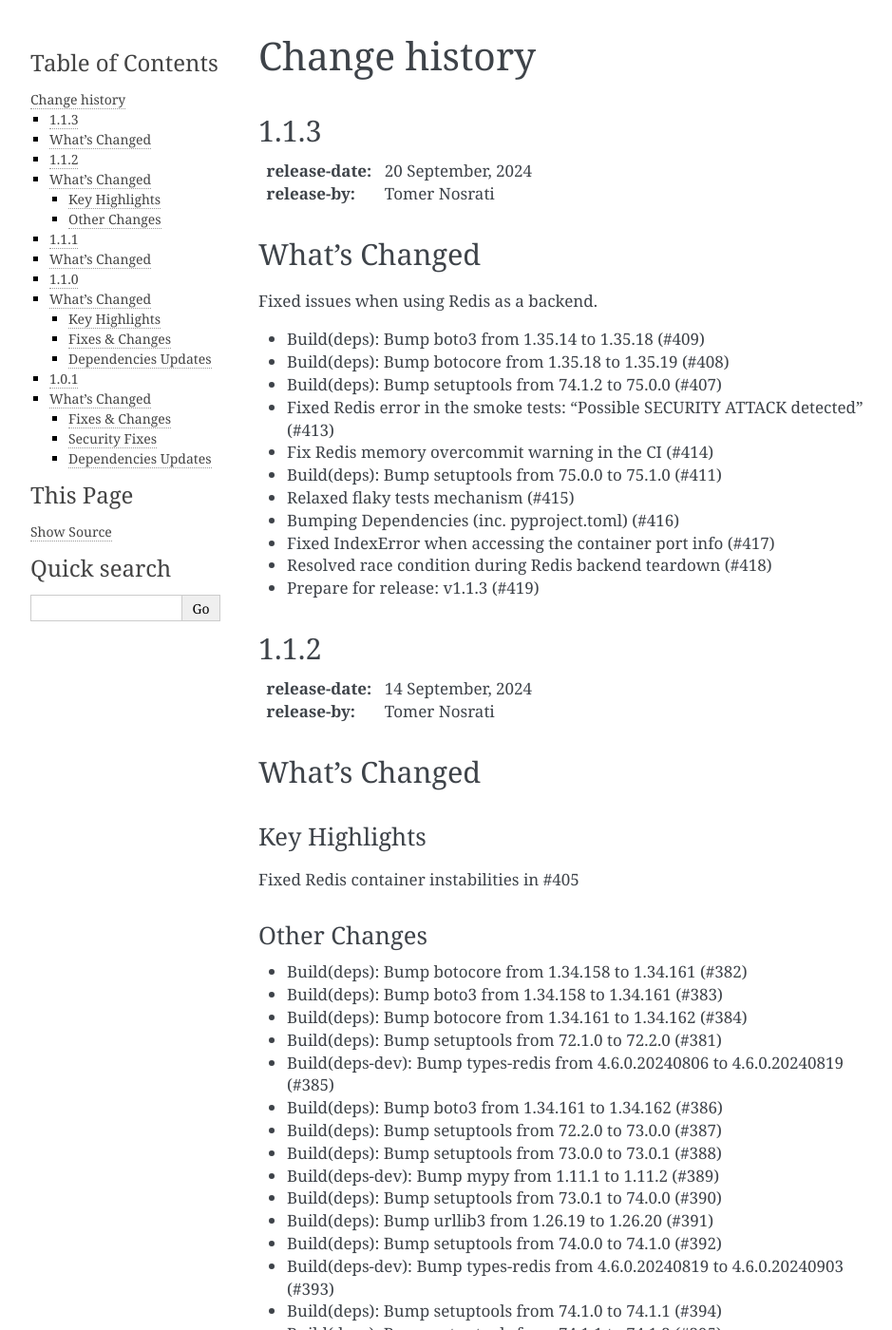
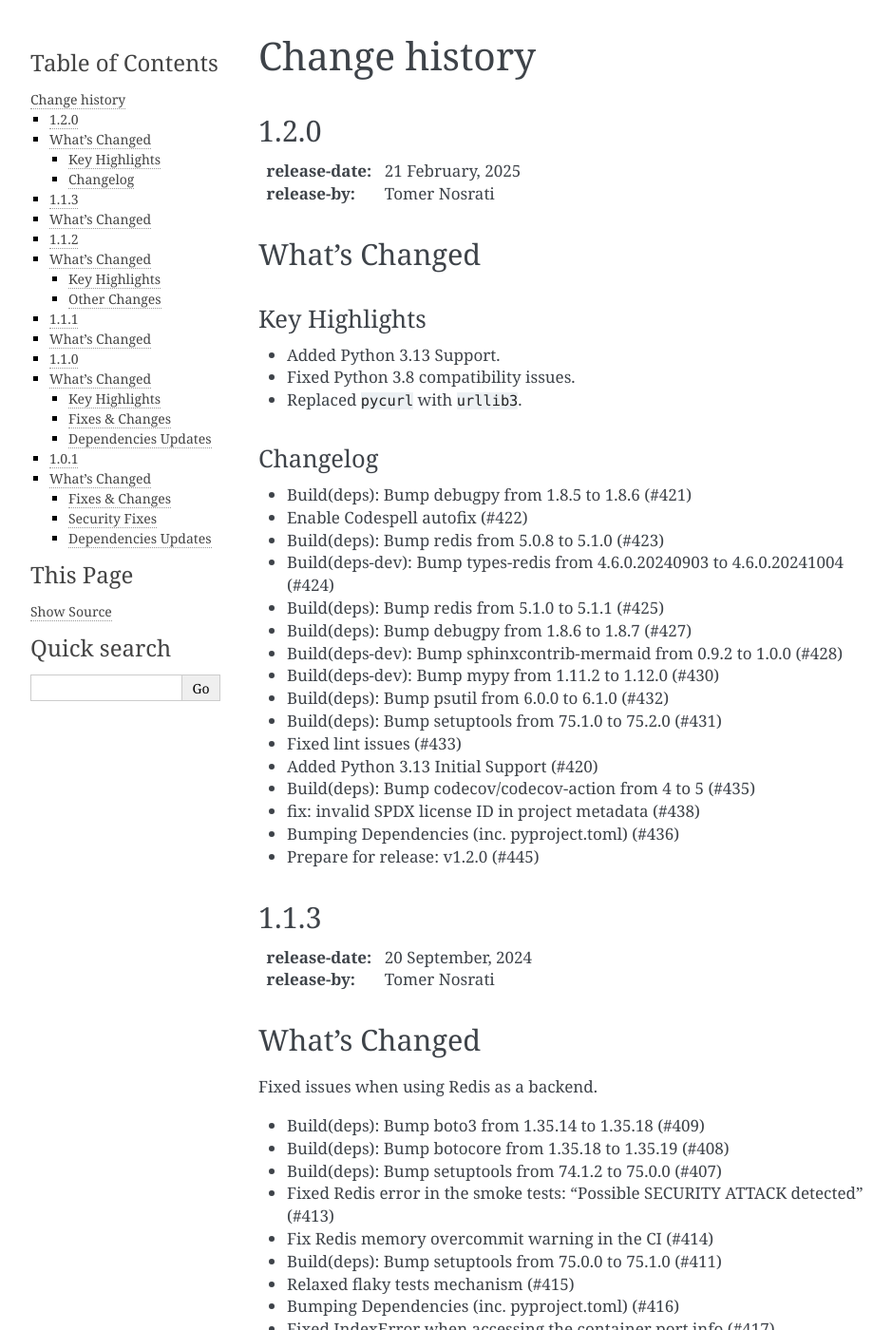
Before and after one commit to celery/pytest-celery, a Sphinx documentation site: the page built from docs/changelog.rst, in a window 1280 px wide and 1400 px high. Shown: the whole window at 95% size, without its empty margins (148-1087 px from the left). Built offline with Sphinx 7.4.7, drawn with Linux system fonts in a browser that asks for light colours; cross-references to code outside the pages are shown as plain code.

Commit message:
Prepare for release: v1.2.0 (#445)
* Added changelog for v1.2.0

* Bump version: 1.1.3 → 1.2.0

* Changed year 2024 -> 2025

* Fixed missing version bumps

* Fix version in conf.py

```diff
--- a/Changelog.rst
+++ b/Changelog.rst
@@ -3,6 +3,41 @@
 ================
  Change history
 ================
+
+.. _version-1.2.0:
+
+1.2.0
+=====
+:release-date: 21 February, 2025
+:release-by: Tomer Nosrati
+
+What's Changed
+==============
+
+Key Highlights
+--------------
+- Added Python 3.13 Support.
+- Fixed Python 3.8 compatibility issues.
+- Replaced :pypi:`pycurl` with :pypi:`urllib3`.
+
+Changelog
+---------
+- Build(deps): Bump debugpy from 1.8.5 to 1.8.6 (#421)
+- Enable Codespell autofix (#422)
+- Build(deps): Bump redis from 5.0.8 to 5.1.0 (#423)
+- Build(deps-dev): Bump types-redis from 4.6.0.20240903 to 4.6.0.20241004 (#424)
+- Build(deps): Bump redis from 5.1.0 to 5.1.1 (#425)
+- Build(deps): Bump debugpy from 1.8.6 to 1.8.7 (#427)
+- Build(deps-dev): Bump sphinxcontrib-mermaid from 0.9.2 to 1.0.0 (#428)
+- Build(deps-dev): Bump mypy from 1.11.2 to 1.12.0 (#430)
+- Build(deps): Bump psutil from 6.0.0 to 6.1.0 (#432)
+- Build(deps): Bump setuptools from 75.1.0 to 75.2.0 (#431)
+- Fixed lint issues (#433)
+- Added Python 3.13 Initial Support (#420)
+- Build(deps): Bump codecov/codecov-action from 4 to 5 (#435)
+- fix: invalid SPDX license ID in project metadata (#438)
+- Bumping Dependencies (inc. pyproject.toml) (#436)
+- Prepare for release: v1.2.0 (#445)
 
 .. _version-1.1.3:
 
--- a/README.rst
+++ b/README.rst
@@ -1,7 +1,7 @@
 
 |build-status| |coverage| |license| |semgrep| |pyversion| |pyimp| |ocbackerbadge| |ocsponsorbadge| |poetry|
 
-:Version: 1.1.3
+:Version: 1.2.0
 :Web: https://pytest-celery.readthedocs.io/en/latest/
 :Download: https://pypi.org/project/pytest-celery/
 :Source: https://github.com/celery/pytest-celery/
--- a/docs/conf.py
+++ b/docs/conf.py
@@ -4,14 +4,14 @@ config = conf.build_config(
     "pytest_celery",
     __file__,
     project="pytest_celery",
-    version_dev="1.1",
-    version_stable="1.0",
+    version_dev="1.2",
+    version_stable="1.1",
     canonical_url="https://pytest-celery.readthedocs.io/",
     webdomain="pytest-celery.readthedocs.io",
     github_project="celery/pytest-celery",
     author="Tomer Nosrati",
     author_name="Tomer Nosrati",
-    copyright="2024",
+    copyright="2025",
     publisher="Celery Project",
     html_logo="images/celery_512.png",
     html_favicon="images/favicon.ico",
--- a/docs/copyright.rst
+++ b/docs/copyright.rst
@@ -9,7 +9,7 @@ by Tomer Nosrati
 
 .. |copy| unicode:: U+000A9 .. COPYRIGHT SIGN
 
-Copyright |copy| 2024, Tomer Nosrati.
+Copyright |copy| 2025, Tomer Nosrati.
 
 All rights reserved. This material may be copied or distributed only
 subject to the terms and conditions set forth in the `Creative Commons
--- a/pyproject.toml
+++ b/pyproject.toml
@@ -62,7 +62,7 @@ description = "Pytest plugin for Celery"
 homepage = "https://github.com/celery/pytest-celery"
 license = "BSD-3-Clause"
 name = "pytest-celery"
-version = "1.1.3"
+version = "1.2.0"
 readme = "README.rst"
 keywords = ["pytest", "celery"]
 
--- a/src/pytest_celery/__init__.py
+++ b/src/pytest_celery/__init__.py
@@ -3,7 +3,7 @@
 # flake8: noqa
 
 
-__version__ = "1.1.3"
+__version__ = "1.2.0"
 __author__ = "Tomer Nosrati"
 __contact__ = "tomer.nosrati@gmail.com"
 __homepage__ = "https://pytest-celery.readthedocs.io/"
```
Also changed, not shown: 1 other file.
